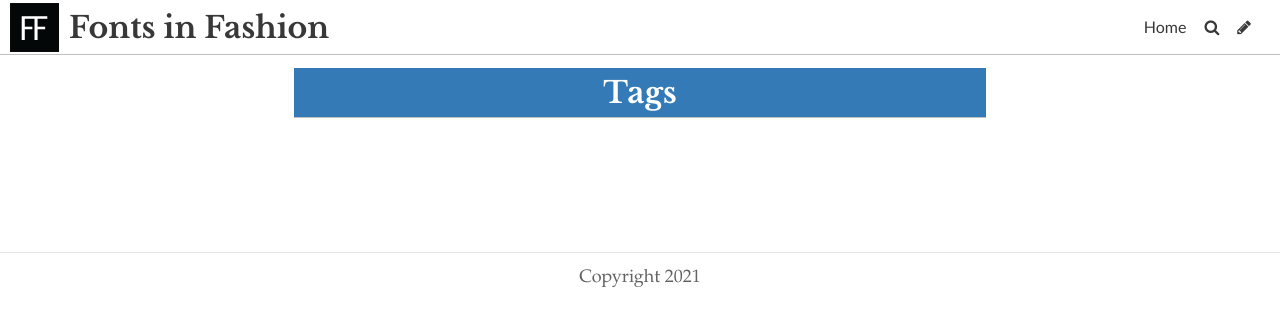
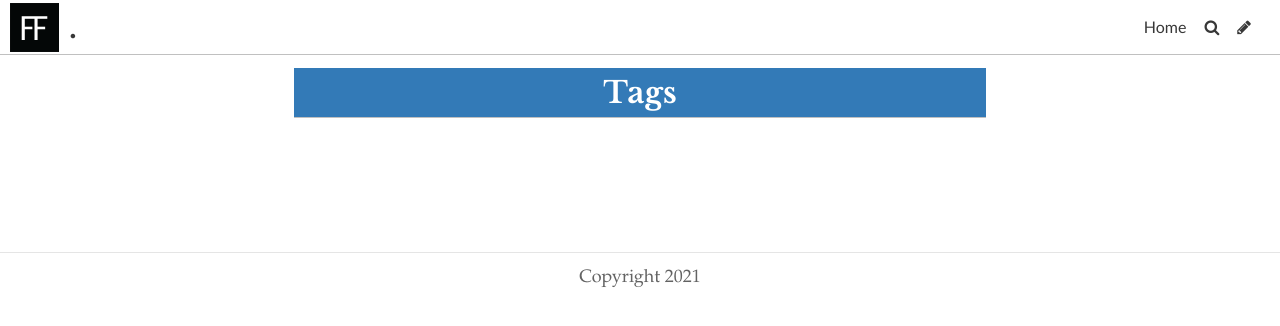
Before and after one commit to AmyLindsay1/TypographicDesign, a Jekyll site: the page built from pages/tags.md, in a window 1280 px wide. Shown: the top 326 px of the page. Built offline with Jekyll 4.4.1, drawn with Linux system fonts in a browser that asks for light colours; some web fonts are replaced.

Commit message:
Update Settings “general”

```diff
--- a/_data/settings.yml
+++ b/_data/settings.yml
@@ -1,4 +1,4 @@
-title: Fonts in Fashion
+title: .
 description: "How Fashion Brands use type "
 footer_text: "Copyright 2021 "
 header_feature_image: ../uploads/fonts-in-fashion.png
```
